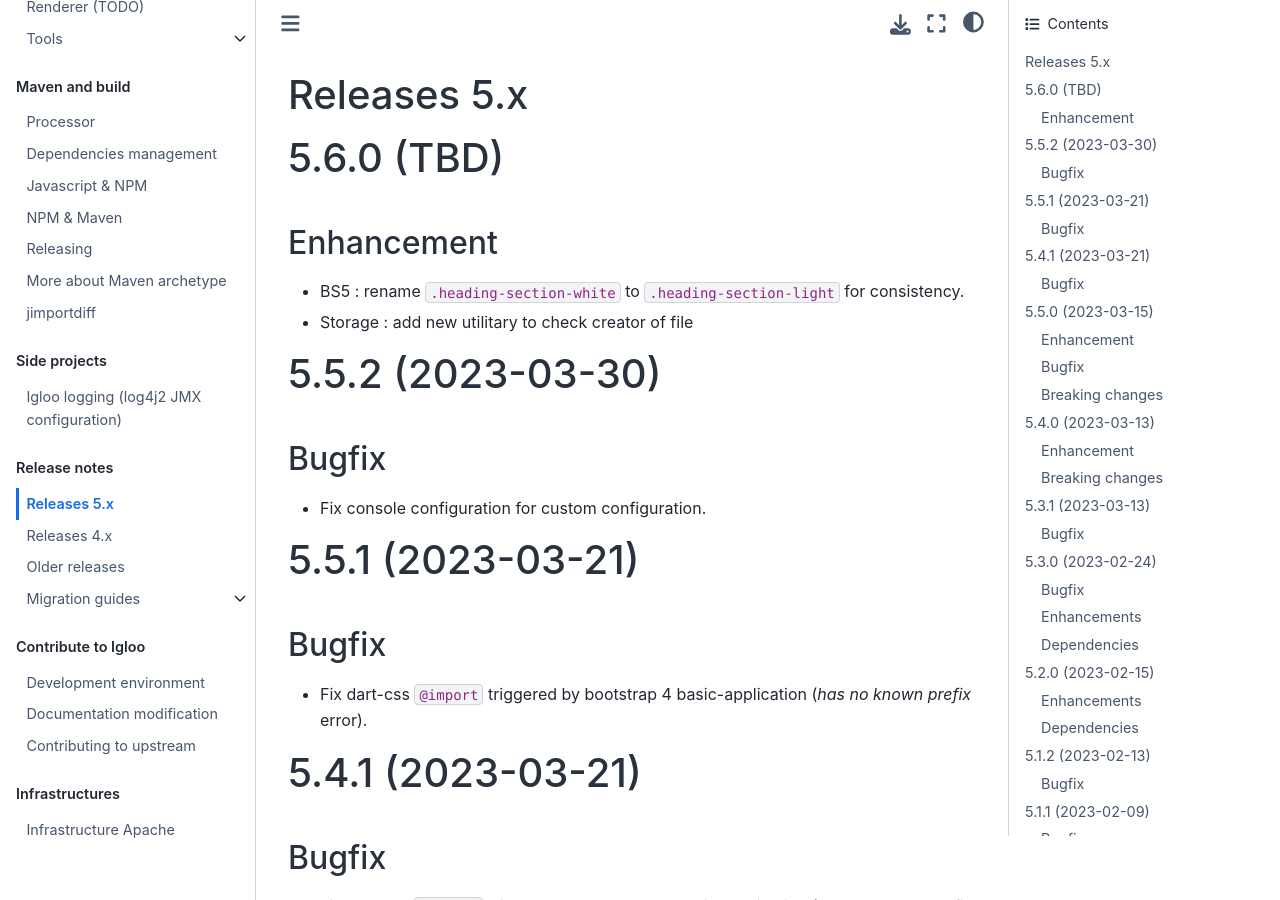
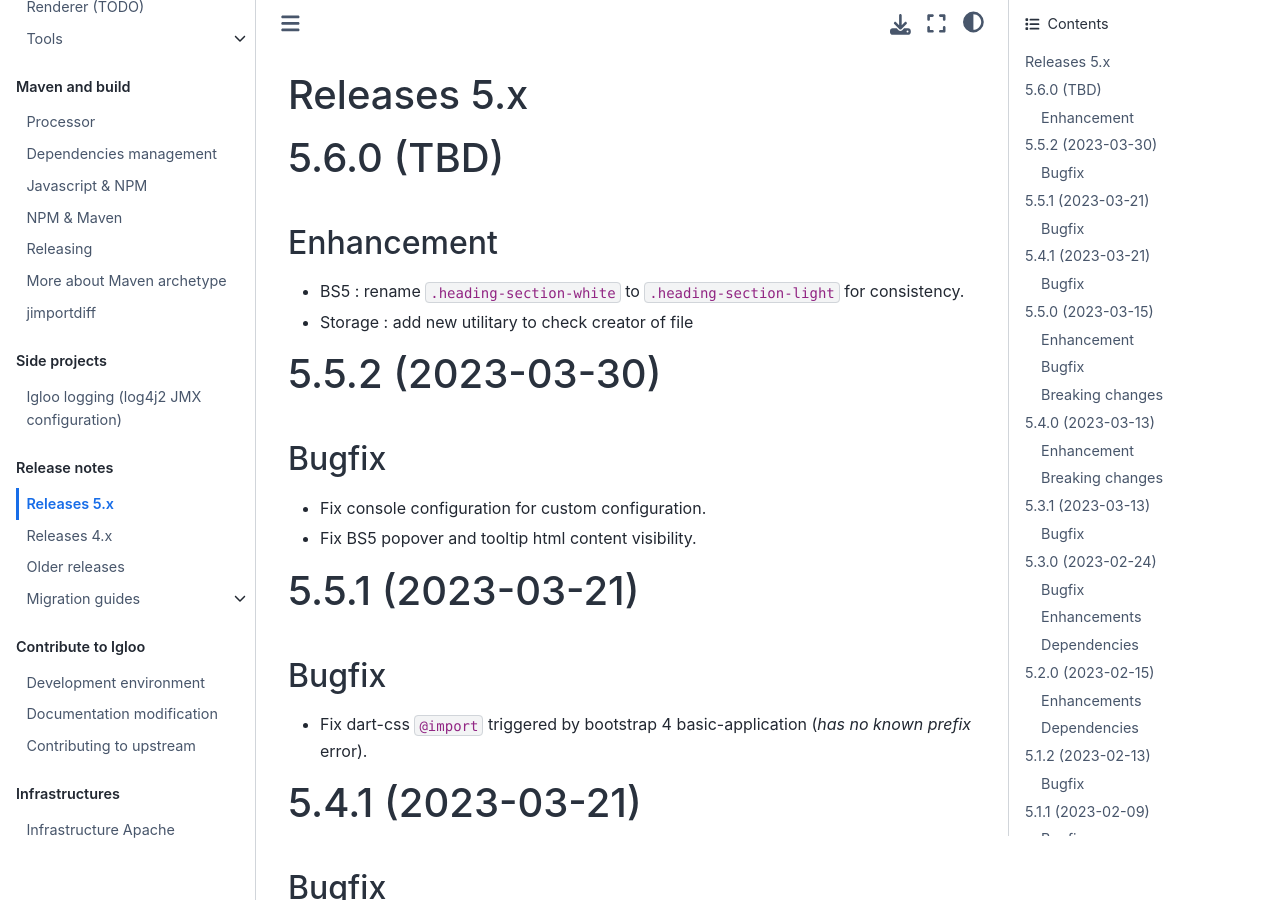
Before and after one commit to igloo-project/igloo-doc, a Sphinx documentation site: the page built from source/release-notes/releases-5.x.md, in a window 1280 px wide and 900 px high. Built offline with Sphinx 7.4.7 and the Sphinx Book theme 1.1.4, drawn with Linux system fonts in a browser that asks for light colours.

Commit message:
Changelog 5.5.2

```diff
--- a/source/release-notes/releases-5.x.md
+++ b/source/release-notes/releases-5.x.md
@@ -16,6 +16,7 @@
 ## Bugfix
 
 * Fix console configuration for custom configuration.
+* Fix BS5 popover and tooltip html content visibility.
 
 (v5.5.1)=
 
```
